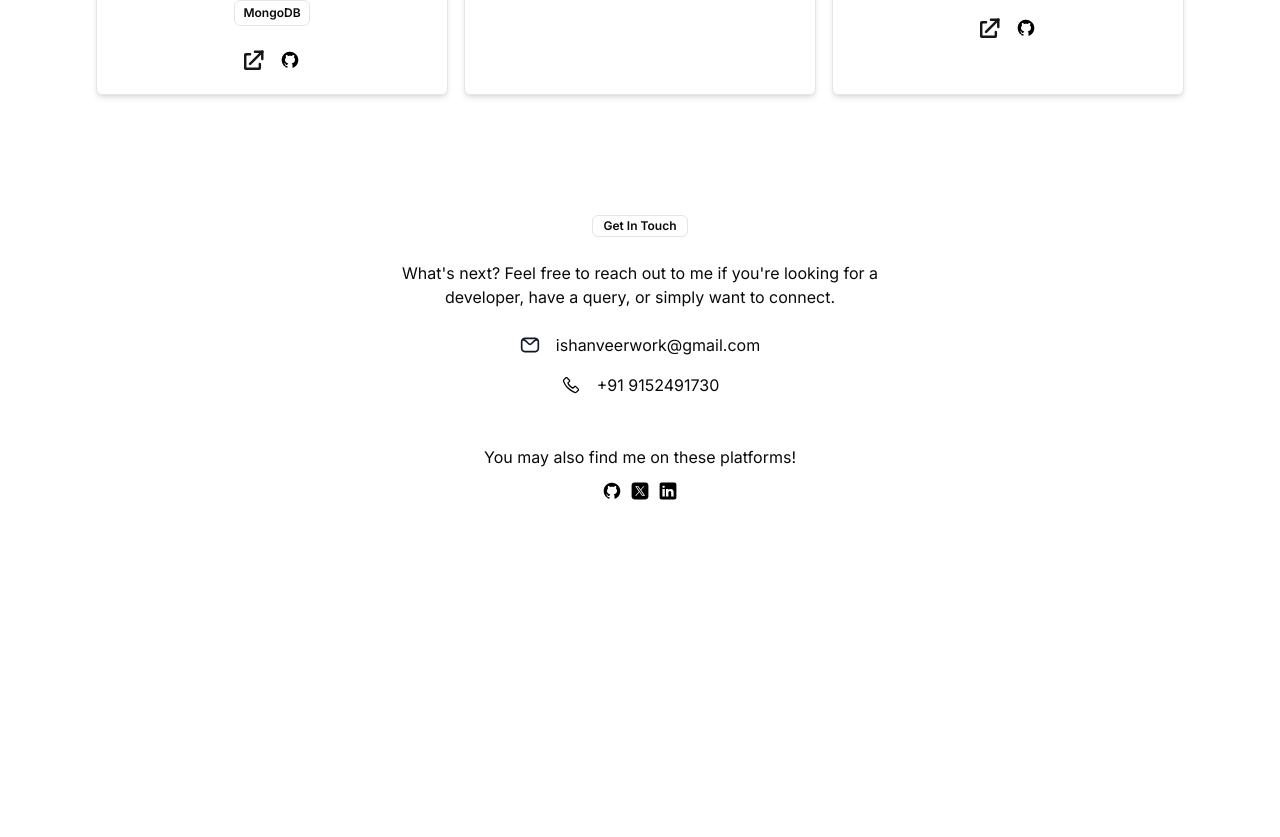
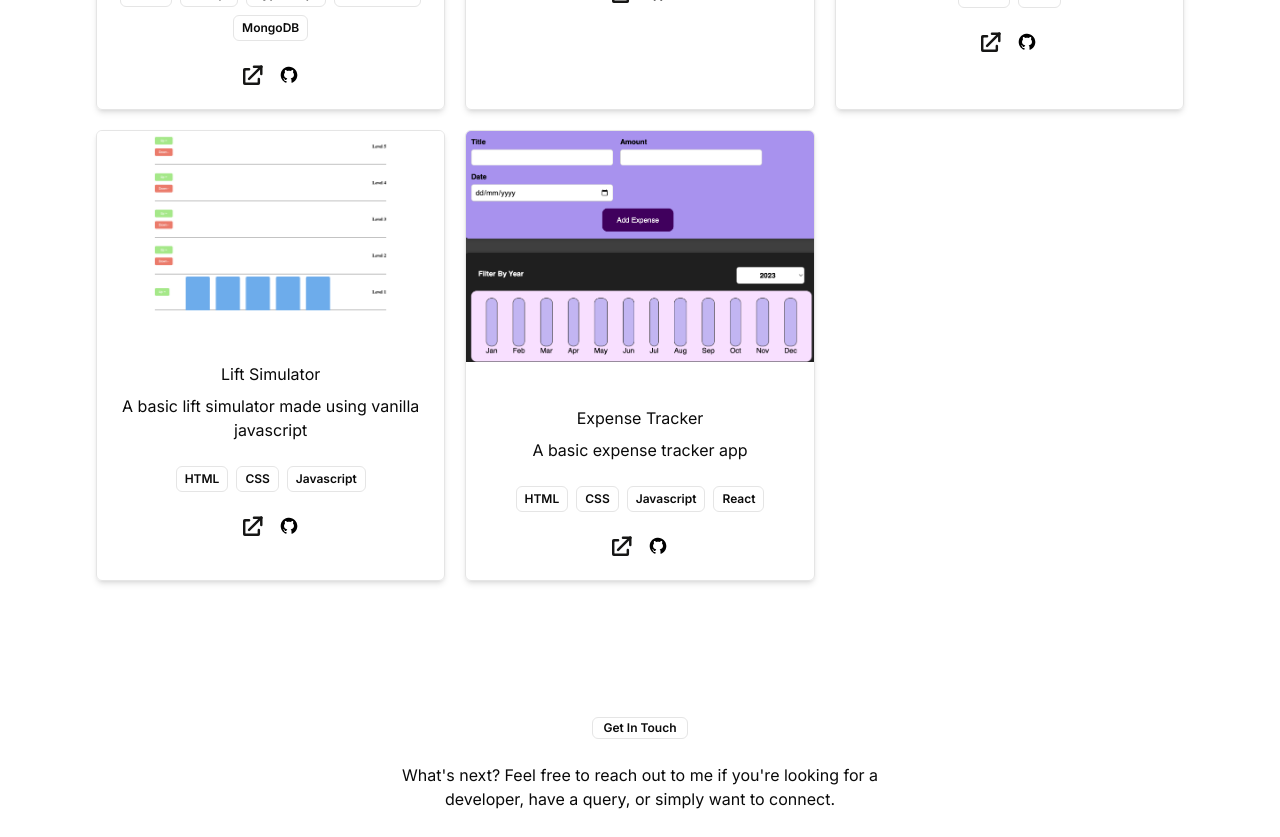
Before and after one commit to IshanVeer/portfolio, a Next.js app: page / in a window 1280 px wide. Shown: the part 2700-3537 px from the top of the page. Before the commit the page ends 3249 px from the top, so only its background shows below. Built offline with nearby package versions, Linux system fonts and the light colour scheme.

Commit message:
added 2 more projects

```diff
--- a/app/(root)/(Home)/page.tsx
+++ b/app/(root)/(Home)/page.tsx
@@ -126,7 +126,7 @@ export default function Home() {
       {/* Work Section */}
       <section
         id="work"
-        className="background-light800_dark200 px-24 py-12 text-center max-md:px-12 max-md:py-6"
+        className="background-light800_dark200 px-24 py-16 text-center max-md:px-12 max-md:py-6"
       >
         <Badge
           variant="outline"
@@ -137,7 +137,7 @@ export default function Home() {
         <p className="base-medium text-dark300_light700 my-6">
           Some of the noteworthy projects I have built:{" "}
         </p>
-        <div className="flex gap-4 max-md:flex-col">
+        <div className="grid grid-cols-3 gap-5 max-md:flex max-md:flex-col">
           {workProjects.map((project) => (
             <WorkCard key={project.index} project={project} />
           ))}
--- a/components/card/WorkCard.tsx
+++ b/components/card/WorkCard.tsx
@@ -18,14 +18,14 @@ interface QuestionProps {
 
 const WorkCard = ({ project }: QuestionProps) => {
   return (
-    <div className="light-border background-light900_dark300 flex w-full   flex-col items-center gap-8 rounded-md border shadow-md ">
-      <div className="w-full">
+    <div className="light-border background-light900_dark300 flex w-full flex-col   items-center gap-8 overflow-hidden rounded-md border shadow-md ">
+      <div className="w-full ">
         <Image
           src={project.image}
           height={200}
           width={200}
           alt={project.title}
-          className="w-full "
+          className="w-full  object-cover"
         />
       </div>
 
--- a/constants/index.ts
+++ b/constants/index.ts
@@ -62,6 +62,24 @@ export const workProjects = [
     link: "https://omnifood-app-project.netlify.app/",
     github: "https://github.com/IshanVeer/Omnifood-Project",
   },
+  {
+    index: 3,
+    title: "Lift Simulator",
+    description: "A basic lift simulator made using vanilla javascript",
+    tags: ["HTML", "CSS", "Javascript"],
+    image: "/assets/images/lift-simulator.png",
+    link: "https://lift-simulation-rho-three.vercel.app/",
+    github: "https://github.com/IshanVeer/lift-simulation",
+  },
+  {
+    index: 4,
+    title: "Expense Tracker",
+    description: "A basic expense tracker app",
+    tags: ["HTML", "CSS", "Javascript", "React"],
+    image: "/assets/images/expense-tracker.png",
+    link: "https://expense-tracker-demo-app.netlify.app/",
+    github: "https://github.com/IshanVeer/Expense-Tracker",
+  },
 ];
 export const workExperience = [
   {
```
Also changed, not shown: public/assets/images/expense-tracker.png (added), public/assets/images/lift-simulator.png (added).
